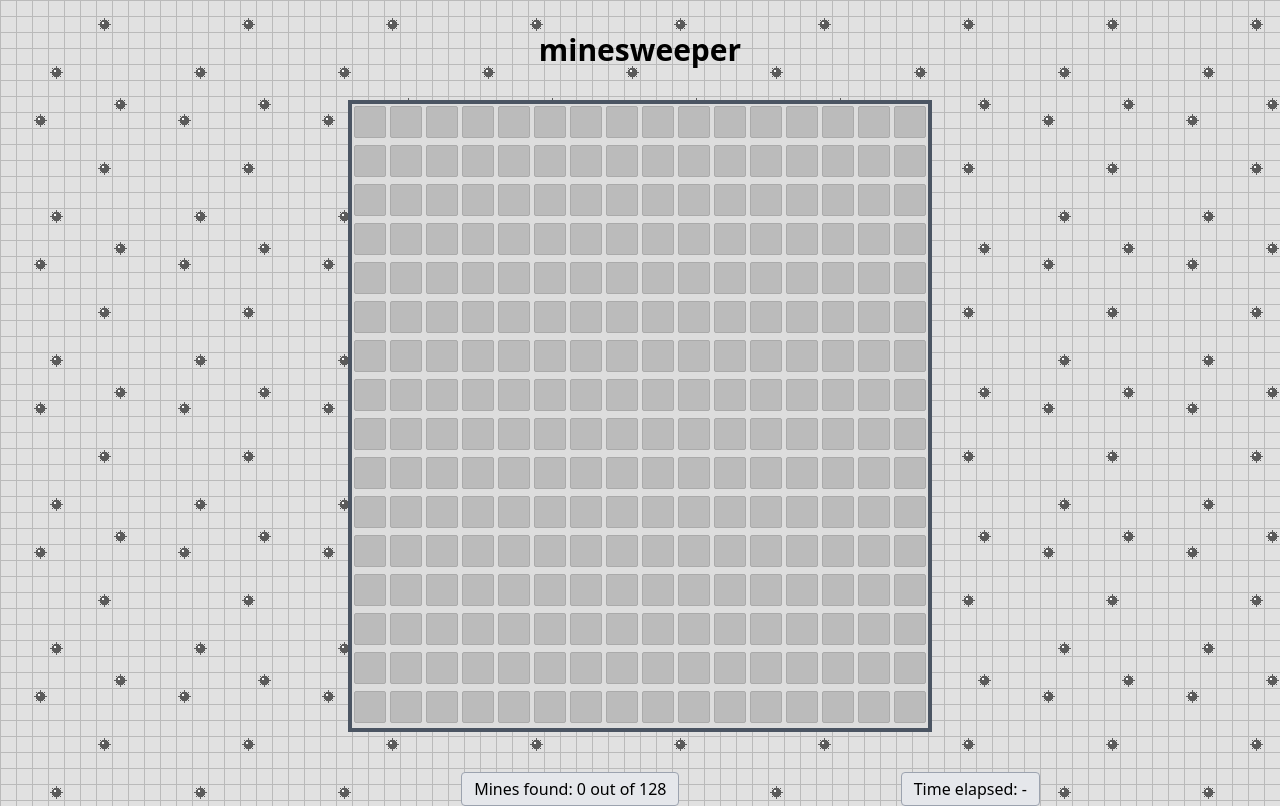
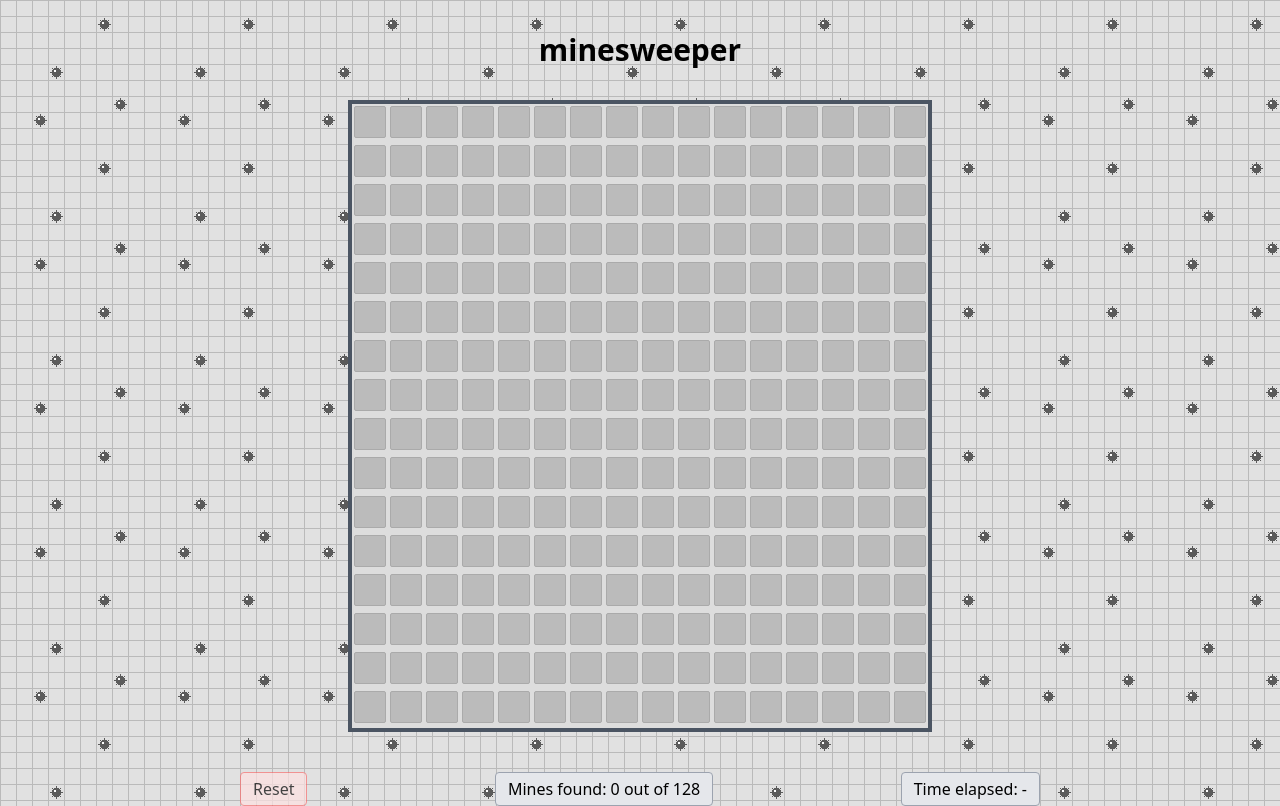
Before and after one commit to wyattades/minesweeper, a Next.js app: page / in a window 1280 px wide. Built offline with nearby package versions, Linux system fonts and the light colour scheme.

Commit message:
fix Ready button styles

```diff
--- a/components/Minesweeper.js
+++ b/components/Minesweeper.js
@@ -341,16 +341,16 @@ export const Minesweeper = () => {
         ) : null}
 
         <div className="flex justify-between items-center w-full">
-          {gameState !== "ready" ? (
-            <button
-              onClick={reset}
-              className="px-3 py-1 border border-red-400 rounded bg-red-100 hover:bg-red-200"
-            >
-              Reset
-            </button>
-          ) : (
-            <div />
-          )}
+          <button
+            disabled={gameState === "ready"}
+            onClick={reset}
+            className={clsx(
+              "px-3 py-1 border border-red-400 rounded bg-red-100 hover:bg-red-200",
+              gameState === "ready" && "pointer-events-none opacity-70"
+            )}
+          >
+            Reset
+          </button>
 
           <p className="px-3 py-1 border border-gray-400 rounded bg-gray-200">
             Mines found: {foundMineCount} out of {mineCount}
```
